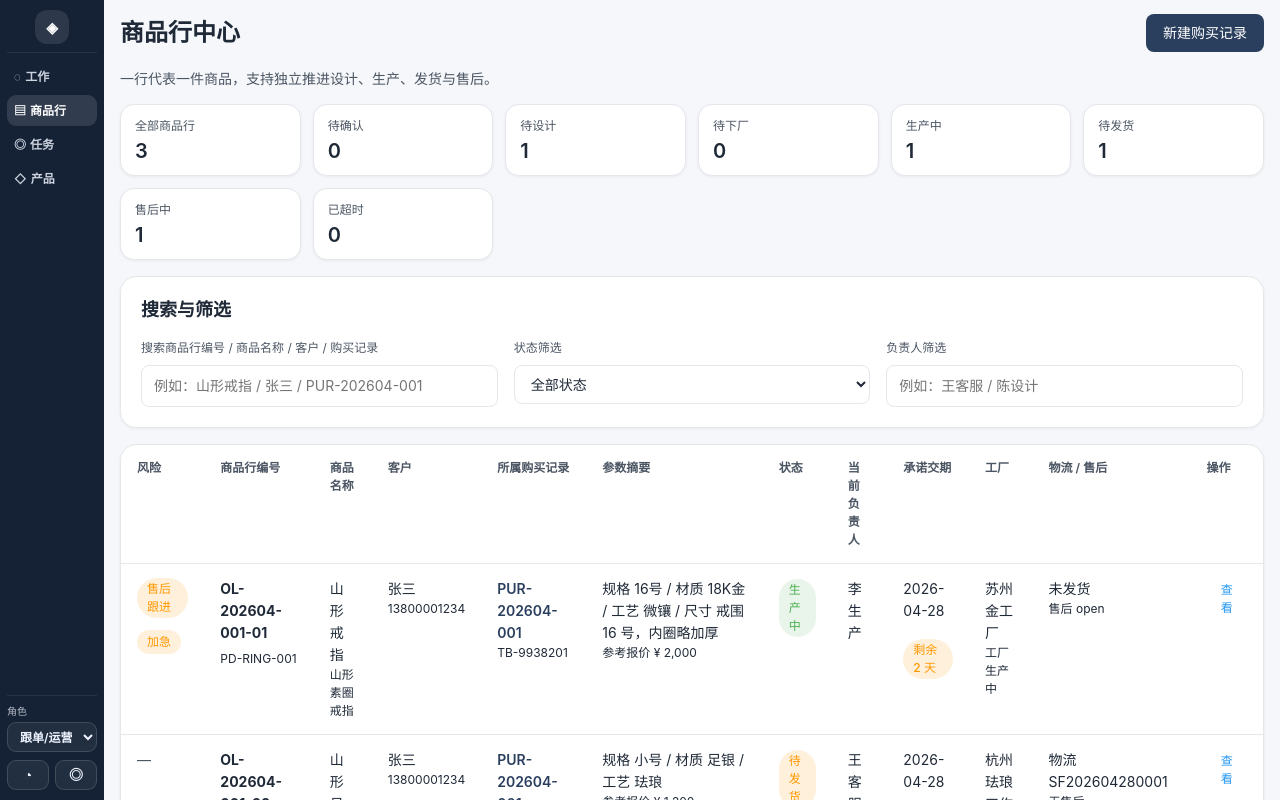
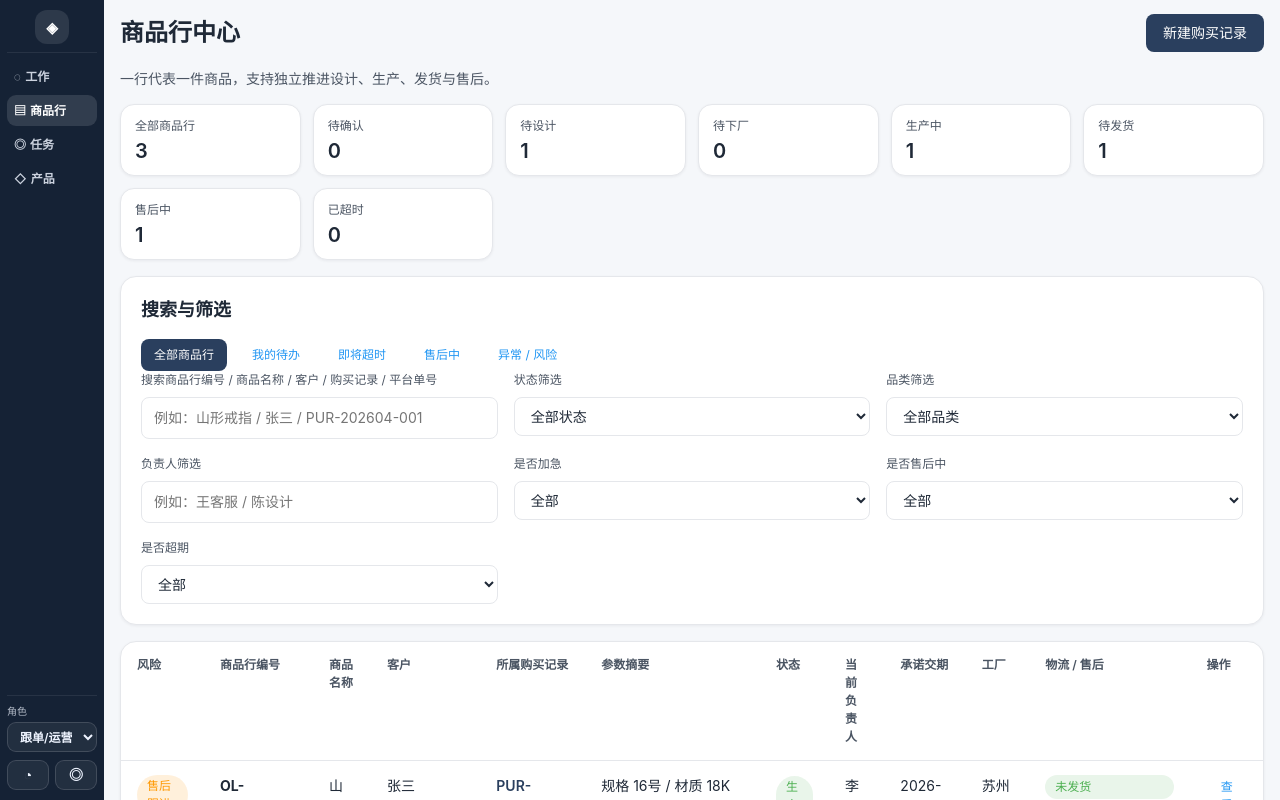
Before and after one commit to lulichao1991/erp2, a React (Vite) app: page /order-lines in a window 1280 px wide. Shown: the top 800 px of the page. Built offline with nearby package versions, Linux system fonts and the light colour scheme.

Commit message:
feat: improve order line center workspace

```diff
--- a/src/components/business/orderLine/index.tsx
+++ b/src/components/business/orderLine/index.tsx
@@ -13,6 +13,11 @@ export type OrderLineCenterFilters = {
   keyword: string
   status: 'all' | OrderLineStatus | string
   owner: string
+  category: 'all' | ProductCategory | string
+  urgent: 'all' | 'yes' | 'no'
+  afterSales: 'all' | 'yes' | 'no'
+  overdue: 'all' | 'yes' | 'no'
+  quickView: 'all' | 'my_todo' | 'due_soon' | 'after_sales' | 'risk'
 }
 
 export type OrderLineRow = {
@@ -132,6 +137,14 @@ export const orderLineStatusOptions: Array<{ value: OrderLineStatus | string; la
 
 const statusFilterOptions = [{ value: 'all', label: '全部状态' }, ...orderLineStatusOptions]
 
+const quickViewOptions: Array<{ value: OrderLineCenterFilters['quickView']; label: string }> = [
+  { value: 'all', label: '全部商品行' },
+  { value: 'my_todo', label: '我的待办' },
+  { value: 'due_soon', label: '即将超时' },
+  { value: 'after_sales', label: '售后中' },
+  { value: 'risk', label: '异常 / 风险' }
+]
+
 const categoryOptions: Array<{ value: ProductCategory; label: string }> = [
   { value: 'ring', label: '戒指' },
   { value: 'pendant', label: '吊坠' },
@@ -280,6 +293,8 @@ const getTimePressure = (promisedDate?: string) => {
   return { label: `剩余 ${diffDays} 天`, variant: 'normal' as const, overdue: false }
 }
 
+const isDueSoon = (promisedDate?: string) => getTimePressure(promisedDate).variant === 'dueSoon'
+
 const getParameterSummary = (line: OrderLine) =>
   [
     line.selectedSpecValue ? `规格 ${line.selectedSpecValue}` : null,
@@ -306,6 +321,16 @@ const getLineRiskLabels = (line: OrderLine, afterSalesCases: AfterSalesCase[] =
     line.priority === 'vip' ? 'VIP' : null
   ].filter((item): item is string => Boolean(item))
 }
+
+const isActiveTodoLine = (line: OrderLine) => !['completed', 'cancelled'].includes(String(line.status))
+
+const getLineOwner = (line: OrderLine, purchase?: Purchase) => line.currentOwner || purchase?.ownerName || ''
+
+const getLineHasActiveAfterSales = (line: OrderLine, afterSalesCases: AfterSalesCase[] = afterSalesMock) =>
+  line.status === 'after_sales' || afterSalesCases.some((item) => item.orderLineId === line.id && isActiveAfterSalesCase(item))
+
+const getLineHasRisk = (line: OrderLine, afterSalesCases: AfterSalesCase[] = afterSalesMock) =>
+  line.status === 'exception' || getLineRiskLabels(line, afterSalesCases).length > 0
 
 const isInteractiveTarget = (target: EventTarget | null) =>
   target instanceof HTMLElement && Boolean(target.closest('a, button, input, select, textarea, label'))
@@ -1657,10 +1682,15 @@ export const buildOrderLineRows = (): OrderLineRow[] =>
     }))
   )
 
-export const filterOrderLineRows = (rows: OrderLineRow[], filters: OrderLineCenterFilters) =>
+export const filterOrderLineRows = (rows: OrderLineRow[], filters: OrderLineCenterFilters, afterSalesCases: AfterSalesCase[] = afterSalesMock) =>
   rows.filter(({ line, purchase }) => {
     const customer = customersMock.find((item) => item.id === line.customerId || item.id === purchase?.customerId)
     const keyword = filters.keyword.trim().toLowerCase()
+    const owner = getLineOwner(line, purchase)
+    const hasActiveAfterSales = getLineHasActiveAfterSales(line, afterSalesCases)
+    const overdue = getTimePressure(line.promisedDate).overdue
+    const dueSoon = isDueSoon(line.promisedDate)
+    const hasRisk = getLineHasRisk(line, afterSalesCases)
     const matchesKeyword =
       keyword.length === 0 ||
       [
@@ -1678,9 +1708,19 @@ export const filterOrderLineRows = (rows: OrderLineRow[], filters: OrderLineCent
         .toLowerCase()
         .includes(keyword)
     const matchesStatus = filters.status === 'all' || line.status === filters.status
-    const matchesOwner = filters.owner.trim().length === 0 || (line.currentOwner || purchase?.ownerName || '').includes(filters.owner.trim())
-
-    return matchesKeyword && matchesStatus && matchesOwner
+    const matchesOwner = filters.owner.trim().length === 0 || owner.includes(filters.owner.trim())
+    const matchesCategory = filters.category === 'all' || line.category === filters.category
+    const matchesUrgent = filters.urgent === 'all' || (filters.urgent === 'yes' ? line.priority === 'urgent' : line.priority !== 'urgent')
+    const matchesAfterSales = filters.afterSales === 'all' || (filters.afterSales === 'yes' ? hasActiveAfterSales : !hasActiveAfterSales)
+    const matchesOverdue = filters.overdue === 'all' || (filters.overdue === 'yes' ? overdue : !overdue)
+    const matchesQuickView =
+      filters.quickView === 'all' ||
+      (filters.quickView === 'my_todo' && isActiveTodoLine(line) && (filters.owner.trim().length > 0 ? owner.includes(filters.owner.trim()) : owner.length > 0)) ||
+      (filters.quickView === 'due_soon' && dueSoon) ||
+      (filters.quickView === 'after_sales' && hasActiveAfterSales) ||
+      (filters.quickView === 'risk' && hasRisk)
+
+    return matchesKeyword && matchesStatus && matchesOwner && matchesCategory && matchesUrgent && matchesAfterSales && matchesOverdue && matchesQuickView
   })
 
 export const updateOrderLineStatusInRows = <T extends OrderLineRow>(rows: T[], lineId: string, nextStatus: OrderLineStatus | string): T[] =>
@@ -1718,11 +1758,24 @@ export const OrderLineFilterBar = ({
   onChange: (next: OrderLineCenterFilters) => void
 }) => (
   <SectionCard title="搜索与筛选" description="按商品行编号、商品名称、客户、购买记录和负责人快速定位。">
+    <div className="row wrap">
+      {quickViewOptions.map((option) => (
+        <button
+          key={option.value}
+          type="button"
+          className={`button small ${value.quickView === option.value ? 'primary' : 'ghost'}`}
+          onClick={() => onChange({ ...value, quickView: option.value })}
+        >
+          {option.label}
+        </button>
+      ))}
+    </div>
     <div className="field-grid three">
       <div className="field-control">
-        <label className="field-label">搜索商品行编号 / 商品名称 / 客户 / 购买记录</label>
+        <label className="field-label">搜索商品行编号 / 商品名称 / 客户 / 购买记录 / 平台单号</label>
         <input
           className="input"
+          aria-label="搜索商品行编号 / 商品名称 / 客户 / 购买记录 / 平台单号"
           value={value.keyword}
           onChange={(event) => onChange({ ...value, keyword: event.target.value })}
           placeholder="例如：山形戒指 / 张三 / PUR-202604-001"
@@ -1730,8 +1783,19 @@ export const OrderLineFilterBar = ({
       </div>
       <div className="field-control">
         <label className="field-label">状态筛选</label>
-        <select className="select" value={value.status} onChange={(event) => onChange({ ...value, status: event.target.value })}>
+        <select className="select" aria-label="状态筛选" value={value.status} onChange={(event) => onChange({ ...value, status: event.target.value })}>
           {statusFilterOptions.map((option) => (
+            <option key={option.value} value={option.value}>
+              {option.label}
+            </option>
+          ))}
+        </select>
+      </div>
+      <div className="field-control">
+        <label className="field-label">品类筛选</label>
+        <select className="select" aria-label="品类筛选" value={value.category} onChange={(event) => onChange({ ...value, category: event.target.value })}>
+          <option value="all">全部品类</option>
+          {categoryOptions.map((option) => (
             <option key={option.value} value={option.value}>
               {option.label}
             </option>
@@ -1742,10 +1806,35 @@ export const OrderLineFilterBar = ({
         <label className="field-label">负责人筛选</label>
         <input
           className="input"
+          aria-label="负责人筛选"
           value={value.owner}
           onChange={(event) => onChange({ ...value, owner: event.target.value })}
           placeholder="例如：王客服 / 陈设计"
         />
+      </div>
+      <div className="field-control">
+        <label className="field-label">是否加急</label>
+        <select className="select" aria-label="是否加急筛选" value={value.urgent} onChange={(event) => onChange({ ...value, urgent: event.target.value as OrderLineCenterFilters['urgent'] })}>
+          <option value="all">全部</option>
+          <option value="yes">加急</option>
+          <option value="no">非加急</option>
+        </select>
+      </div>
+      <div className="field-control">
+        <label className="field-label">是否售后中</label>
+        <select className="select" aria-label="是否售后中" value={value.afterSales} onChange={(event) => onChange({ ...value, afterSales: event.target.value as OrderLineCenterFilters['afterSales'] })}>
+          <option value="all">全部</option>
+          <option value="yes">售后中</option>
+          <option value="no">无活跃售后</option>
+        </select>
+      </div>
+      <div className="field-control">
+        <label className="field-label">是否超期</label>
+        <select className="select" aria-label="是否超期" value={value.overdue} onChange={(event) => onChange({ ...value, overdue: event.target.value as OrderLineCenterFilters['overdue'] })}>
+          <option value="all">全部</option>
+          <option value="yes">已超期</option>
+          <option value="no">未超期</option>
+        </select>
       </div>
     </div>
   </SectionCard>
@@ -1842,8 +1931,10 @@ export const OrderLineTable = ({
                 <div className="text-caption">{purchase?.platformOrderNo || '无平台单号'}</div>
               </td>
               <td>
-                <div>{getParameterSummary(line)}</div>
-                <div className="text-caption">参考报价 {formatPrice(line.quote?.systemQuote)}</div>
+                <div className="stack" style={{ gap: 4 }}>
+                  <span>{getParameterSummary(line)}</span>
+                  <span className="text-caption">参考报价 {formatPrice(line.quote?.systemQuote)}</span>
+                </div>
               </td>
               <td>
                 <StatusTag value={getStatusLabel(String(line.status))} />
@@ -1860,8 +1951,10 @@ export const OrderLineTable = ({
                 <div className="text-caption">工厂 {getFactoryStatusLabel(String(line.productionInfo?.factoryStatus || ''))}</div>
               </td>
               <td>
-                <div>{logistics ? `物流 ${logistics.trackingNo || '已创建'}` : '未发货'}</div>
-                <div className="text-caption">{afterSales ? `售后 ${afterSales.status || 'open'}` : '无售后'}</div>
+                <div className="stack" style={{ gap: 4 }}>
+                  <StatusTag value={logistics ? `物流 ${logistics.trackingNo || '已创建'}` : '未发货'} />
+                  <span className="text-caption">{afterSales ? `售后 ${getAfterSalesStatusLabel(afterSales.status)}` : '无售后'}</span>
+                </div>
               </td>
               <td>
                 <button type="button" className="button ghost small" onClick={() => onOpenDetail?.(row)}>
--- a/src/pages/orderLines/OrderLineListPage.tsx
+++ b/src/pages/orderLines/OrderLineListPage.tsx
@@ -15,10 +15,15 @@ export const OrderLineListPage = () => {
   const [filters, setFilters] = useState<OrderLineCenterFilters>({
     keyword: '',
     status: 'all',
-    owner: ''
+    owner: '',
+    category: 'all',
+    urgent: 'all',
+    afterSales: 'all',
+    overdue: 'all',
+    quickView: 'all'
   })
   const workspace = useOrderLineWorkspaceState()
-  const filteredRows = useMemo(() => filterOrderLineRows(workspace.rows, filters), [filters, workspace.rows])
+  const filteredRows = useMemo(() => filterOrderLineRows(workspace.rows, filters, workspace.afterSalesCases), [filters, workspace.afterSalesCases, workspace.rows])
 
   return (
     <PageContainer>
```
Also changed, not shown: 1 other file (tests, documents, lock files or other folders).
